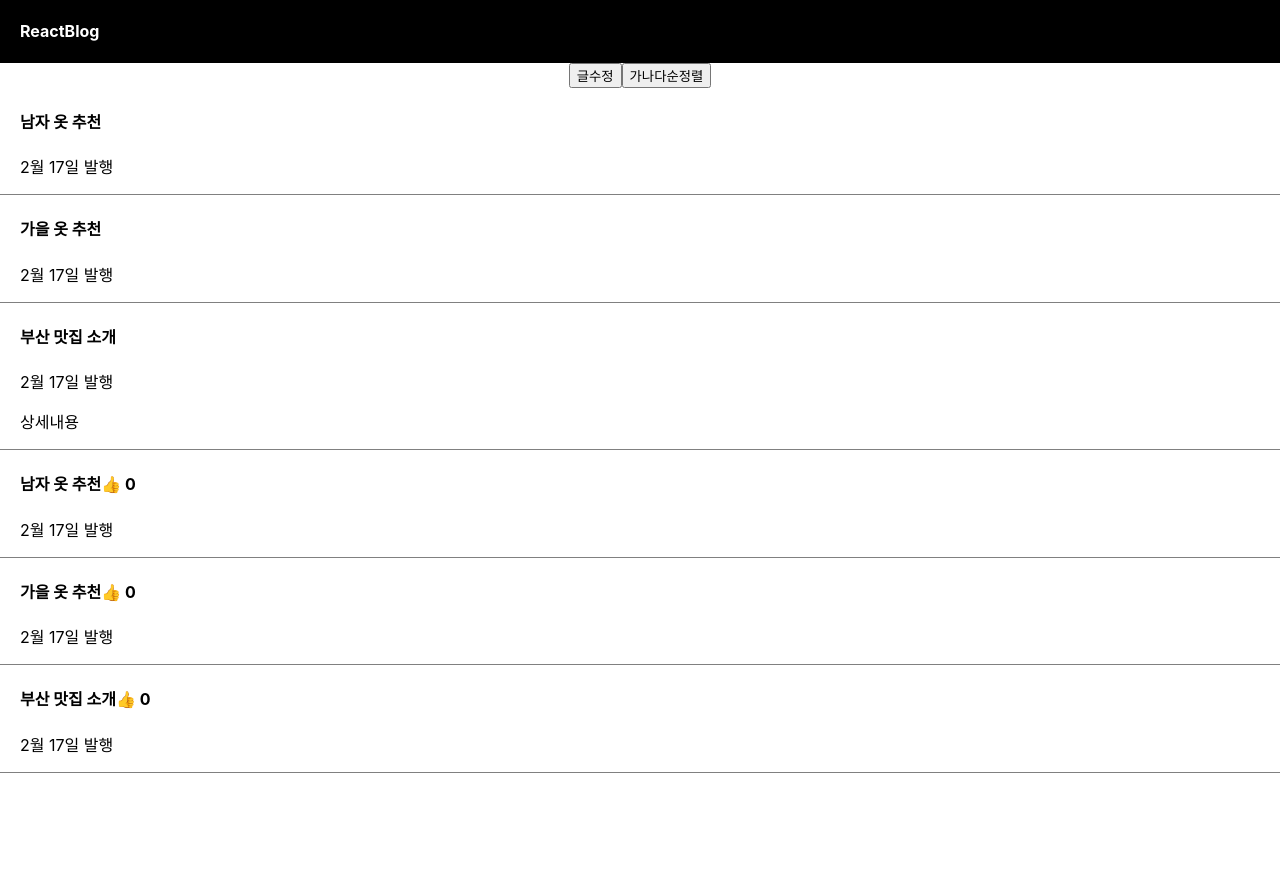
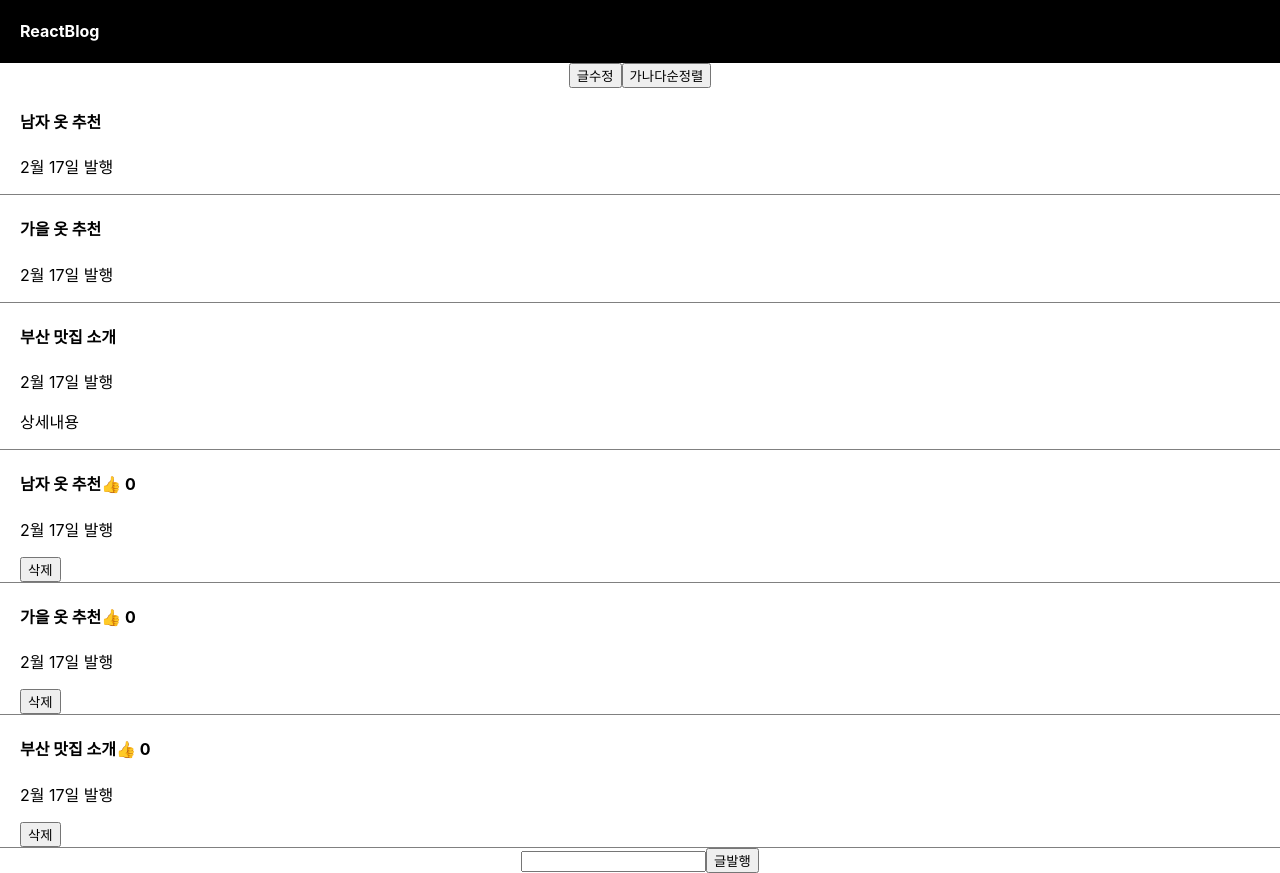
Before and after one commit to corbie0091/react_blog_practice, a React (Create React App) app: page / in a window 1280 px wide. Before the commit the page ends 800 px from the top, so only its background shows below. Built offline with nearby package versions, Linux system fonts and the light colour scheme.

Commit message:
input태그, 블로그 글발행기능만들기, 사용자가 입력한 글다루기

```diff
--- a/src/App.js
+++ b/src/App.js
@@ -15,6 +15,12 @@ function App() {
 
   let [modal, setModal] = useState(false); //현재 상태에 대해 보관
 
+  // [memo15]
+  let [word, setWord] = useState("");
+
+  const onRemove = (title) => {
+    set글제목(글제목.filter((item) => item !== title));
+  };
   return (
     <div className="App">
       <div className="black-nav">
@@ -83,7 +89,9 @@ function App() {
             >
               {글제목[i]}
               <span
-                onClick={() => {
+                onClick={(e) => {
+                  // memo14
+                  e.stopPropagation();
                   let copy = [...good];
                   copy[i] += 1;
                   setGood(copy);
@@ -96,9 +104,39 @@ function App() {
             </h4>
 
             <p>2월 17일 발행</p>
+            <button
+              onClick={() => {
+                let copy = [...글제목];
+                copy.splice(i, 1);
+                set글제목(copy);
+              }}
+              // onRemove(글제목[i]);
+            >
+              삭제
+            </button>
           </div>
         );
       })}
+      {/* memo14 */}
+      <input
+        onChange={(e) => {
+          setWord(e.target.value);
+          console.log(word);
+        }}
+      />
+      {/* memo16 */}
+      <button
+        onClick={() => {
+          // 배열에 새 항목을 추가 할 때에는
+          // spread연산자  or concat() 사용하면 된다.
+          // set글제목([...글제목, word]);
+          setGood(good.concat(0));
+
+          // [memo16]
+        }}
+      >
+        글발행
+      </button>
     </div>
   );
 }
```
Also changed, not shown: 1 other file (tests, documents, lock files or other folders).
